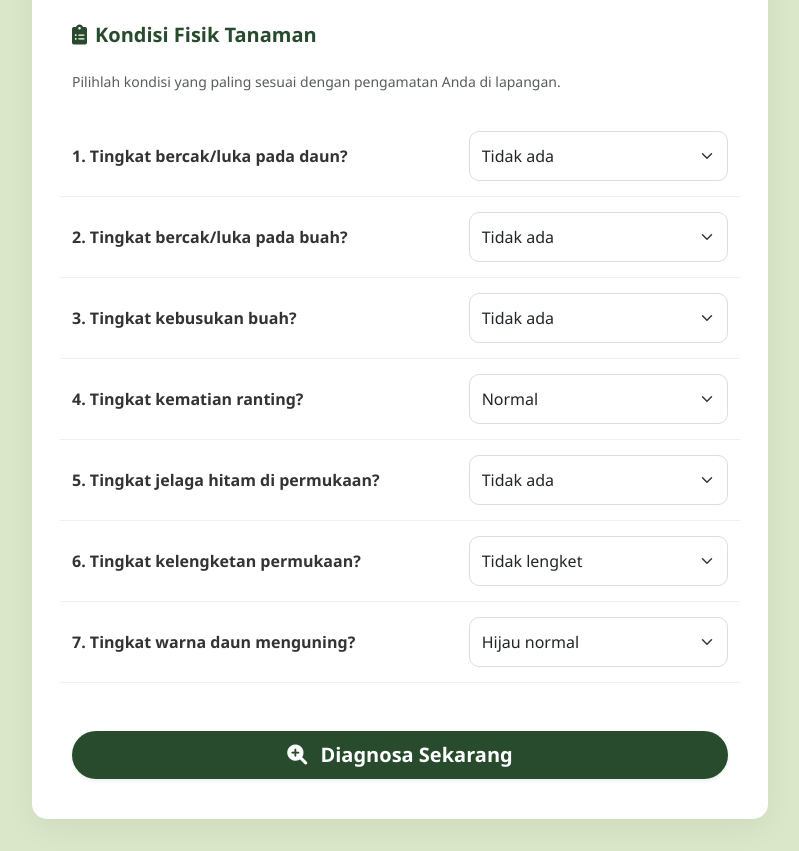
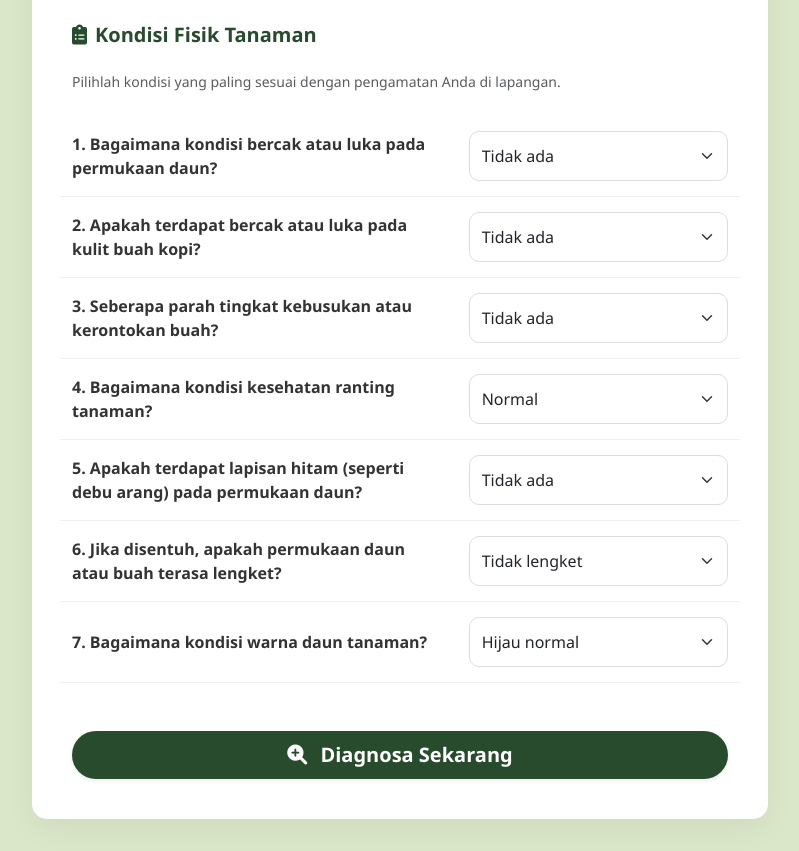
Before and after one commit to lillia05/sispak, a plain HTML site: page diagnosa.html in a window 1280 px wide. Shown: the part 500-1351 px from the top of the page, without its empty margins (240-1039 px from the left). Drawn offline with nearby package versions, Linux system fonts and the light colour scheme.

Commit message:
memperbaharui diagnosa

```diff
--- a/diagnosa.html
+++ b/diagnosa.html
@@ -178,7 +178,7 @@
                         <p class="text-muted small mb-4">Pilihlah kondisi yang paling sesuai dengan pengamatan Anda di lapangan.</p>
 
                         <div class="row row-gejala align-items-center">
-                            <div class="col-md-7"><label class="form-label mb-0">1. Tingkat bercak/luka pada daun?</label></div>
+                            <div class="col-md-7"><label class="form-label mb-0">1. Bagaimana kondisi bercak atau luka pada permukaan daun?</label></div>
                             <div class="col-md-5">
                                 <select class="form-select">
                                     <option value="0">Tidak ada</option>
@@ -190,7 +190,7 @@
                         </div>
 
                         <div class="row row-gejala align-items-center">
-                            <div class="col-md-7"><label class="form-label mb-0">2. Tingkat bercak/luka pada buah?</label></div>
+                            <div class="col-md-7"><label class="form-label mb-0">2. Apakah terdapat bercak atau luka pada kulit buah kopi?</label></div>
                             <div class="col-md-5">
                                 <select class="form-select">
                                     <option value="0">Tidak ada</option>
@@ -202,7 +202,7 @@
                         </div>
 
                         <div class="row row-gejala align-items-center">
-                            <div class="col-md-7"><label class="form-label mb-0">3. Tingkat kebusukan buah?</label></div>
+                            <div class="col-md-7"><label class="form-label mb-0">3. Seberapa parah tingkat kebusukan atau kerontokan buah?</label></div>
                             <div class="col-md-5">
                                 <select class="form-select">
                                     <option value="0">Tidak ada</option>
@@ -214,7 +214,7 @@
                         </div>
 
                         <div class="row row-gejala align-items-center">
-                            <div class="col-md-7"><label class="form-label mb-0">4. Tingkat kematian ranting?</label></div>
+                            <div class="col-md-7"><label class="form-label mb-0">4. Bagaimana kondisi kesehatan ranting tanaman?</label></div>
                             <div class="col-md-5">
                                 <select class="form-select">
                                     <option value="0">Normal</option>
@@ -226,7 +226,7 @@
                         </div>
 
                         <div class="row row-gejala align-items-center">
-                            <div class="col-md-7"><label class="form-label mb-0">5. Tingkat jelaga hitam di permukaan?</label></div>
+                            <div class="col-md-7"><label class="form-label mb-0">5. Apakah terdapat lapisan hitam (seperti debu arang) pada permukaan daun?</label></div>
                             <div class="col-md-5">
                                 <select class="form-select">
                                     <option value="0">Tidak ada</option>
@@ -238,7 +238,7 @@
                         </div>
 
                         <div class="row row-gejala align-items-center">
-                            <div class="col-md-7"><label class="form-label mb-0">6. Tingkat kelengketan permukaan?</label></div>
+                            <div class="col-md-7"><label class="form-label mb-0">6. Jika disentuh, apakah permukaan daun atau buah terasa lengket?</label></div>
                             <div class="col-md-5">
                                 <select class="form-select">
                                     <option value="0">Tidak lengket</option>
@@ -249,7 +249,7 @@
                         </div>
 
                         <div class="row row-gejala align-items-center">
-                            <div class="col-md-7"><label class="form-label mb-0">7. Tingkat warna daun menguning?</label></div>
+                            <div class="col-md-7"><label class="form-label mb-0">7. Bagaimana kondisi warna daun tanaman?</label></div>
                             <div class="col-md-5">
                                 <select class="form-select">
                                     <option value="0">Hijau normal</option>
```
Also changed, not shown: hasil_diagnosa.html (+9 -2 lines), penyakit.html (+5 -3 lines).
